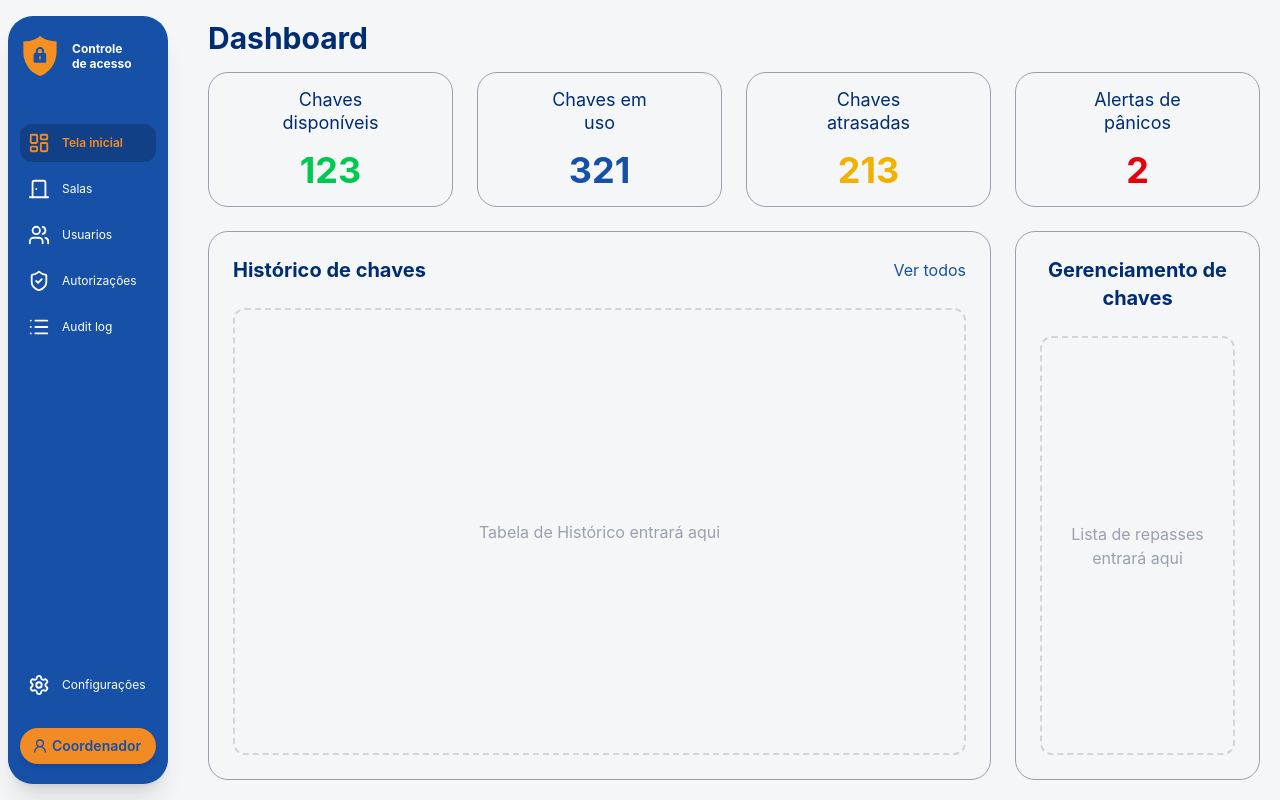
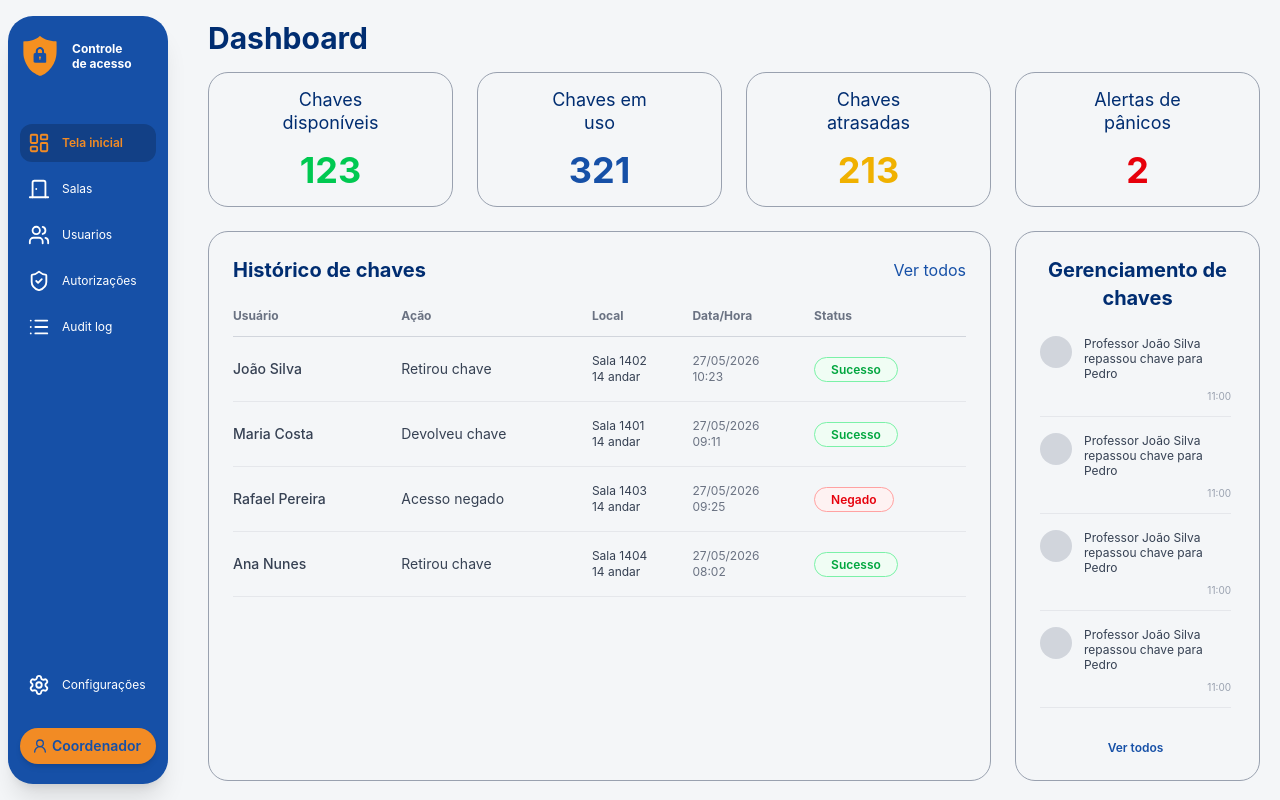
Before and after one commit to vinifvision/front-claviculario, a React (Vite) app: page /dashboard in a window 1280 px wide. Built offline with nearby package versions, Linux system fonts and the light colour scheme.

Commit message:
feat: renderiza tabelas de historico e gerenciamento no dashboard com dados assincronos

```diff
--- a/src/pages/Dashboard.jsx
+++ b/src/pages/Dashboard.jsx
@@ -1,33 +1,73 @@
-import React from "react";
+// src/pages/Dashboard.jsx
+import React, { useState, useEffect } from "react";
+import { DashboardService } from "../services/api";
 
 export default function Dashboard() {
-  // Dica: Isolar os dados em um array deixa o código limpo (DRY) e facilita a integração com a API do backend futuramente.
+  const [metrics, setMetrics] = useState(null);
+  const [historico, setHistorico] = useState([]);
+  const [gerenciamento, setGerenciamento] = useState([]);
+  const [loading, setLoading] = useState(true);
+
+  useEffect(() => {
+    // Dispara todas as buscas simuladas em paralelo
+    async function loadDashboardData() {
+      try {
+        const [resMetrics, resHistorico, resGerenciamento] = await Promise.all([
+          DashboardService.getMetrics(),
+          DashboardService.getHistorico(),
+          DashboardService.getGerenciamento(),
+        ]);
+
+        setMetrics(resMetrics);
+        setHistorico(resHistorico);
+        setGerenciamento(resGerenciamento);
+      } catch (error) {
+        console.error("Erro ao carregar dados simulados", error);
+      } finally {
+        setLoading(false);
+      }
+    }
+
+    loadDashboardData();
+  }, []);
+
   const cardsData = [
     {
       id: 1,
       title: "Chaves\ndisponíveis",
-      value: "123",
+      value: metrics?.disponiveis,
       colorClass: "text-green-500",
     },
     {
       id: 2,
       title: "Chaves em\nuso",
-      value: "321",
+      value: metrics?.em_uso,
       colorClass: "text-senac-blue",
     },
     {
       id: 3,
       title: "Chaves\natrasadas",
-      value: "213",
+      value: metrics?.atrasadas,
       colorClass: "text-yellow-500",
     },
     {
       id: 4,
       title: "Alertas de\npânicos",
-      value: "2",
+      value: metrics?.panicos,
       colorClass: "text-red-600",
-    },
+    }, // Mantive a cor do texto do painel
   ];
+
+  if (loading) {
+    return (
+      <div className="flex h-full w-full items-center justify-center">
+        <div className="animate-spin rounded-full h-12 w-12 border-b-2 border-senac-blue"></div>
+        <span className="ml-3 text-lg font-semibold text-senac-blue">
+          Sincronizando painel...
+        </span>
+      </div>
+    );
+  }
 
   return (
     <div className="flex flex-col h-full w-full">
@@ -35,7 +75,7 @@ export default function Dashboard() {
         Dashboard
       </h1>
 
-      {/* Grid dos Cards Superiores */}
+      {/* 4 cards superiores baseado no estado simulado */}
       <div className="grid grid-cols-4 gap-6 mb-6">
         {cardsData.map((card) => (
           <div
@@ -65,9 +105,49 @@ export default function Dashboard() {
               Ver todos
             </button>
           </div>
-          {/* Caixa tracejada temporária para visualizar o espaço */}
-          <div className="flex-1 border-2 border-dashed border-gray-300 rounded-xl flex items-center justify-center text-gray-400">
-            Tabela de Histórico entrará aqui
+
+          {/* Tabela Real em substituição ao tracejado */}
+          <div className="flex-1 overflow-x-auto">
+            <table className="w-full text-left border-collapse">
+              <thead>
+                <tr className="text-gray-500 font-semibold text-xs border-b border-gray-300">
+                  <th className="pb-3">Usuário</th>
+                  <th className="pb-3">Ação</th>
+                  <th className="pb-3">Local</th>
+                  <th className="pb-3">Data/Hora</th>
+                  <th className="pb-3">Status</th>
+                </tr>
+              </thead>
+              <tbody className="text-gray-700 text-sm">
+                {historico.map((item) => (
+                  <tr
+                    key={item.id}
+                    className="border-b border-gray-200 hover:bg-black/5 transition-colors"
+                  >
+                    <td className="py-4 font-medium">{item.usuario}</td>
+                    <td className="py-4">{item.acao}</td>
+                    <td className="py-4 whitespace-pre-line text-xs">
+                      {item.local}
+                    </td>
+                    <td className="py-4 whitespace-pre-line text-xs text-gray-500">
+                      {item.dataHora}
+                    </td>
+                    <td className="py-4">
+                      {/* Badge condicional: verde se Sucesso, vermelho se Negado */}
+                      <span
+                        className={`px-4 py-1 rounded-full text-xs font-semibold border ${
+                          item.status === "Sucesso"
+                            ? "bg-green-50 border-green-300 text-green-600"
+                            : "bg-red-50 border-red-300 text-red-600"
+                        }`}
+                      >
+                        {item.status}
+                      </span>
+                    </td>
+                  </tr>
+                ))}
+              </tbody>
+            </table>
           </div>
         </div>
 
@@ -78,9 +158,31 @@ export default function Dashboard() {
             <br />
             chaves
           </h2>
-          {/* Caixa tracejada temporária para visualizar o espaço */}
-          <div className="flex-1 border-2 border-dashed border-gray-300 rounded-xl flex items-center justify-center text-gray-400 text-center px-4">
-            Lista de repasses entrará aqui
+
+          {/* Lista Real de Repasses em substituição ao tracejado */}
+          <div className="flex-1 flex flex-col gap-4 overflow-y-auto pr-1">
+            {gerenciamento.map((item) => (
+              <div
+                key={item.id}
+                className="flex gap-3 border-b border-gray-200 pb-3 last:border-0"
+              >
+                {/* Círculo cinza para o avatar do professor */}
+                <div className="w-8 h-8 rounded-full bg-gray-300 flex-shrink-0" />
+                <div className="flex flex-col gap-1">
+                  <p className="text-xs text-gray-700 leading-tight">
+                    {/* Aqui quebramos o texto destacando o Pedro em negrito se quiser, mas mantive o texto puro do seu mock */}
+                    {item.texto}
+                  </p>
+                  <span className="text-[10px] text-gray-400 align-right self-end mt-1">
+                    {item.hora}
+                  </span>
+                </div>
+              </div>
+            ))}
+
+            <button className="text-center text-senac-blue font-semibold text-xs hover:underline mt-auto pt-4">
+              Ver todos
+            </button>
           </div>
         </div>
       </div>
```
